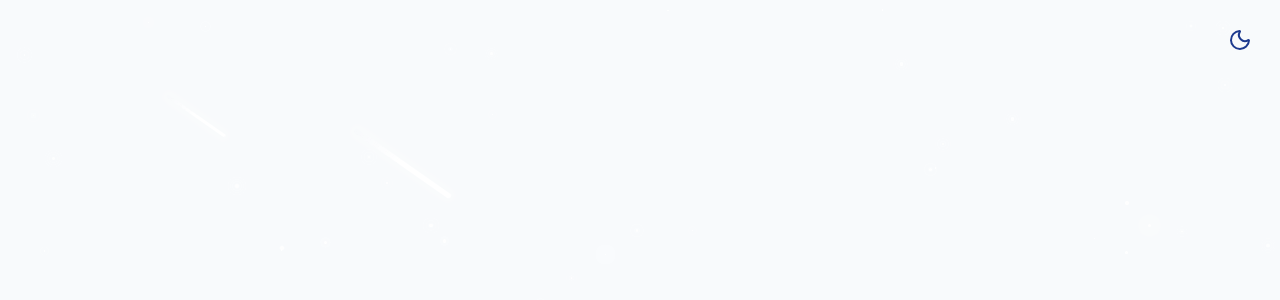
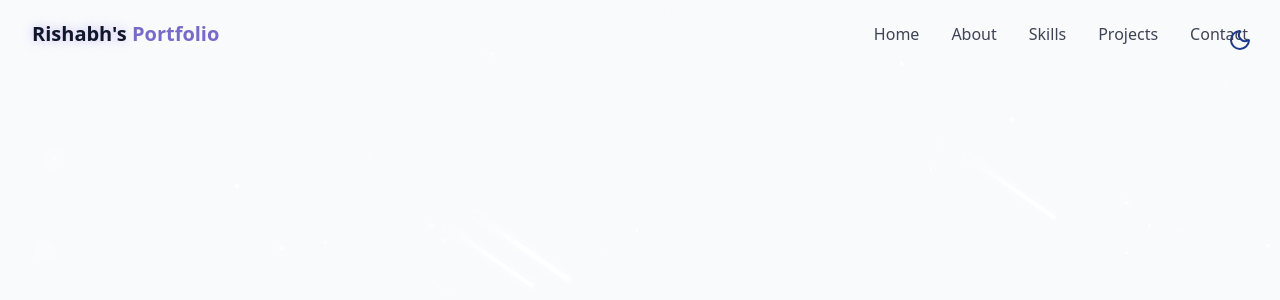
Before and after one commit to 19rishabh/my-portfolio-website, a React (Vite) app: page / in a window 1280 px wide. Shown: the top 300 px of the page. Built offline with nearby package versions, Linux system fonts and the light colour scheme.

Commit message:
feat: add navbar

```diff
--- /dev/null
+++ b/src/components/Navbar.jsx
@@ -0,0 +1,82 @@
+import React from 'react'
+import { Menu, X } from "lucide-react";
+import { useEffect, useState } from "react";
+
+const navItems = [
+  { name: "Home", href: "#hero" },
+  { name: "About", href: "#about" },
+  { name: "Skills", href: "#skills" },
+  { name: "Projects", href: "#projects" },
+  { name: "Contact", href: "#contact" },
+];
+
+const Navbar = () => {
+    const [isScrolled, setIsScrolled] = useState(false);
+    const [isMenuOpen, setIsMenuOpen] = useState(false); //for switching between hamburger and cross icon
+
+    useEffect(() => {
+        const handleScroll = () => {
+        setIsScrolled(window.screenY > 10);
+        };
+        window.addEventListener("scroll", handleScroll);
+        return () => window.removeEventListener("scroll", handleScroll);
+    }, []);
+
+    return (
+        <nav className={`fixed w-full z-40 transition-all duration-300
+            ${isScrolled ? "py-3 bg-background/80 backdrop-blur-md shadow-xs": "py-5"}`}
+        >
+            <div className="container flex items-center justify-between">
+                <a className="text-xl font-bold text-primary flex items-center" href="#hero">
+                    <span className="relative z-10">
+                        <span className="text-glow text-foreground"> Rishabh's</span>
+                        {" "}
+                        Portfolio
+                    </span>
+                </a>
+
+                {/* desktop nav */}
+                <div className="hidden md:flex space-x-8">
+                    {navItems.map((item, key) => (
+                        <a
+                        key={key}
+                        href={item.href}
+                        className="text-foreground/80 hover:text-primary transition-colors duration-300"
+                        >
+                        {item.name}
+                        </a>
+                    ))}
+                </div>
+
+                {/* mobile nav */}
+                <button
+                onClick={() => setIsMenuOpen((prev) => !prev)}
+                className="md:hidden p-2 text-foreground z-50"
+                aria-label={isMenuOpen ? "Close Menu" : "Open Menu"}
+                >
+                {isMenuOpen ? <X size={24} /> : <Menu size={24} />}{" "}
+                </button>
+
+                <div
+                className={`fixed md:hidden inset-0 bg-background/95 backdroup-blur-md z-40 flex flex-col items-center justify-center transition-all duration-300
+                    ${isMenuOpen ? "opacity-100 pointer-events-auto" : "opacity-0 pointer-events-none"}`}
+                >
+                    <div className="flex flex-col space-y-8 text-xl">
+                        {navItems.map((item, key) => (
+                        <a
+                            key={key}
+                            href={item.href}
+                            className="text-foreground/80 hover:text-primary transition-colors duration-300"
+                            onClick={() => setIsMenuOpen(false)}
+                        >
+                            {item.name}
+                        </a>
+                        ))}
+                    </div>
+                </div>
+            </div>
+        </nav>
+    );
+}
+
+export default Navbar
--- a/src/pages/Home.jsx
+++ b/src/pages/Home.jsx
@@ -1,11 +1,11 @@
 import React from 'react'
 import ThemeToggle from '../components/ThemeToggle'
 import StarBackground from '../components/StarBackground'
+import Navbar from '../components/Navbar'
 
 const Home = () => {
   return (
     <div>
-
         {/* Theme toggle */}
         <ThemeToggle />
 
@@ -13,11 +13,10 @@
         <StarBackground />
 
         {/* Navbar */}
-
+        <Navbar/>
         {/* Main content */}
 
         {/* Footer */}
-
     </div>
   )
 }
```
Lines whose indentation alone changed are shown as unchanged.
